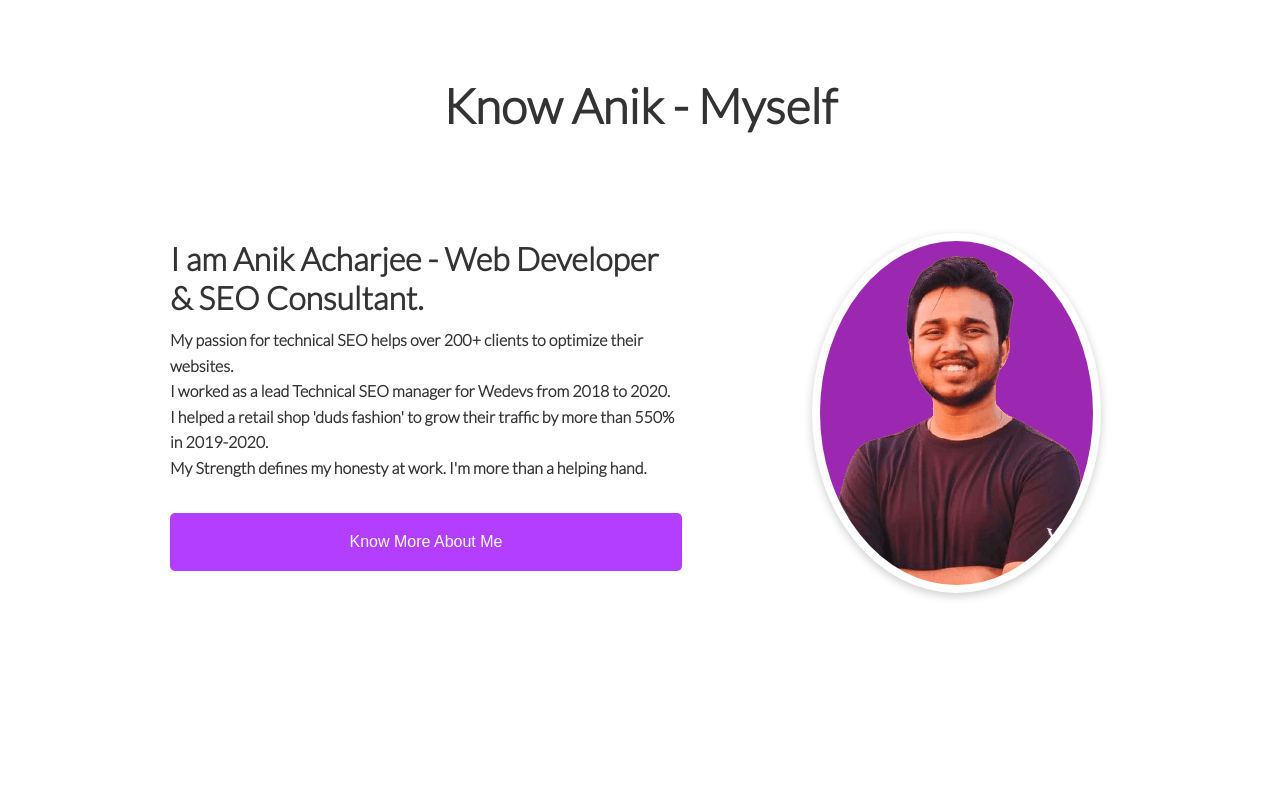
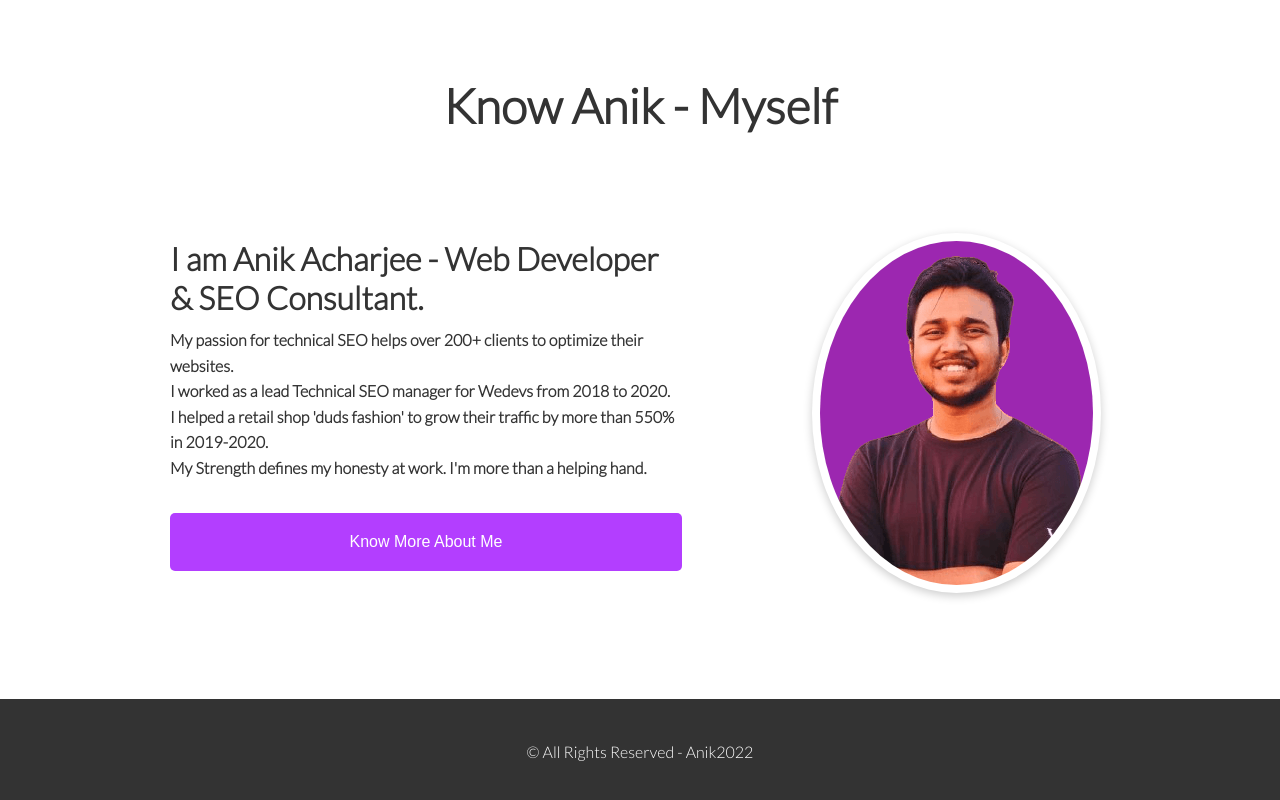
Before and after one commit to Anik-the-dev/niks-seo-service, a React (Create React App) app: page / in a window 1280 px wide. Shown: the part 1287-2087 px from the top of the page. Before the commit the page ends 1986 px from the top, so only its background shows below. Built offline with nearby package versions, Linux system fonts and the light colour scheme.

Commit message:
footer done

```diff
--- a/src/App.js
+++ b/src/App.js
@@ -9,6 +9,7 @@ import Login from './components/Login/Login';
 import SignUp from './components/SignUp/SignUp';
 import Services from './components/Services/Services';
 import NotFound from './components/NotFound/NotFound';
+import Footer from './components/Footer/Footer';
 
 function App() {
   return (
@@ -25,6 +26,7 @@ function App() {
         <Route  path='*' element={<NotFound/>}></Route>
 
       </Routes>
+      <Footer></Footer>
 
 
     </div>
--- a/src/components/Footer/Footer.js
+++ b/src/components/Footer/Footer.js
@@ -0,0 +1,11 @@
+import React from 'react';
+
+const Footer = () => {
+    return (
+        <div className='footer'>
+            <p className='text-center'>&copy; All Rights Reserved - Anik2022 </p>
+        </div>
+    );
+};
+
+export default Footer;
--- a/src/css/style.css
+++ b/src/css/style.css
@@ -55,6 +55,17 @@ img{
 
 .rounded{
     border-radius: 50%;
+}
+
+.footer{
+    width: 100%;
+
+
+    padding: 40px;
+    background-color: #333;
+    color: #fff;
+    font-weight: 500;
+    font-size: 1rem;
 }
 
 
```
